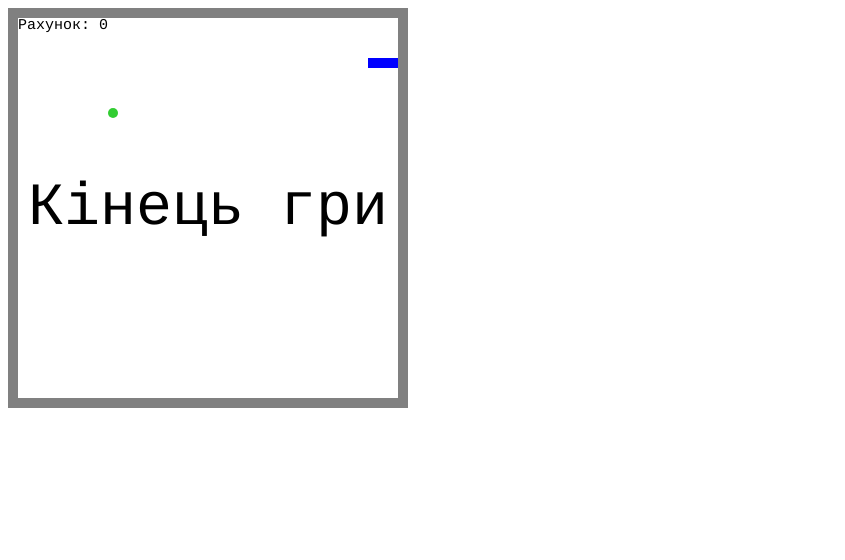
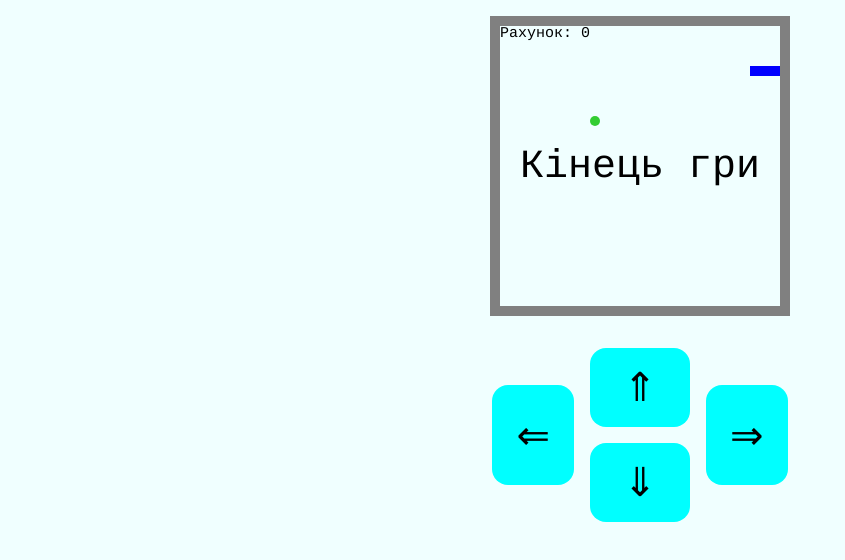
Before and after one commit to Alexandr-Kovalenko/snake, a plain HTML site: page index.html in a window 1280 px wide. Shown: the whole page, without its empty margins (0-845 px from the left). Drawn offline with Linux system fonts and the light colour scheme.

Commit message:
Add buttons

```diff
--- a/css/style.css
+++ b/css/style.css
@@ -1,21 +1,34 @@
-
 /*Обнуление*/
-*{
+* {
   padding: 0;
   margin: 0;
   border: 0;
 }
-*,*:before,*:after{
+*,
+*:before,
+*:after {
   -moz-box-sizing: border-box;
   -webkit-box-sizing: border-box;
   box-sizing: border-box;
 }
-:focus,:active{outline: none;}
-a:focus,a:active{outline: none;}
+:focus,
+:active {
+  outline: none;
+}
+a:focus,
+a:active {
+  outline: none;
+}
 
-nav,footer,header,aside{display: block;}
+nav,
+footer,
+header,
+aside {
+  display: block;
+}
 
-html,body{
+html,
+body {
   height: 100%;
   width: 100%;
   font-size: 100%;
@@ -25,20 +38,86 @@ html,body{
   -moz-text-size-adjust: 100%;
   -webkit-text-size-adjust: 100%;
 }
-input,button,textarea{font-family:inherit;}
+input,
+button,
+textarea {
+  font-family: inherit;
+}
 
-input::-ms-clear{display: none;}
-button{cursor: pointer;}
-button::-moz-focus-inner {padding:0;border:0;}
-a, a:visited{text-decoration: none;}
-a:hover{text-decoration: none;}
-ul li{list-style: none;}
-img{vertical-align: top;}
+input::-ms-clear {
+  display: none;
+}
+button {
+  cursor: pointer;
+}
+button::-moz-focus-inner {
+  padding: 0;
+  border: 0;
+}
+a,
+a:visited {
+  text-decoration: none;
+}
+a:hover {
+  text-decoration: none;
+}
+ul li {
+  list-style: none;
+}
+img {
+  vertical-align: top;
+}
 
-h1,h2,h3,h4,h5,h6{font-size:inherit;font-weight: 400;}
-/*--------------------*/
+h1,
+h2,
+h3,
+h4,
+h5,
+h6 {
+  font-size: inherit;
+  font-weight: 400;
+}
 
-.bigred{
-	font-size: 20px;
-	color: red;
+body {
+  background-color: azure;
 }
+
+.canvas {
+  display: flex;
+  justify-content: center;
+  padding: 16px;
+}
+
+.buttons {
+  display: flex;
+  justify-content: center;
+  align-items: center;
+  padding: 16px;
+  gap: 16px;
+}
+
+.up-down {
+  display: flex;
+  flex-direction: column;
+  gap: 16px;
+}
+
+#up,
+#down {
+  display: block;
+  width: 100px;
+  font-size: 40px;
+  padding: 16px;
+  background-color: aqua;
+  border-radius: 16px;
+}
+
+#left,
+#right {
+  display: block;
+  height: 100px;
+  font-size: 40px;
+  padding: 24px;
+  background-color: aqua;
+  border-radius: 16px;
+}
--- a/index.html
+++ b/index.html
@@ -4,10 +4,21 @@
     <meta charset="UTF-8" />
     <meta name="viewport" content="width=device-width, initial-scale=1.0" />
     <title>Document</title>
+
+    <link rel="stylesheet" href="./css/style.css" />
   </head>
   <body>
-    <canvas id="canvas" width="400" height="400"></canvas>
-
+    <div class="canvas">
+      <canvas id="canvas" width="300" height="300"></canvas>
+    </div>
+    <div class="buttons">
+      <button type="button" id="left">&#8656;</button>
+      <div class="up-down">
+        <button type="button" id="up">&#8657;</button>
+        <button type="button" id="down">&#8659;</button>
+      </div>
+      <button type="button" id="right">&#8658;</button>
+    </div>
     <script src="./js/jquery-3.7.1.min.js"></script>
     <script src="./js/script.js"></script>
   </body>
--- a/js/script.js
+++ b/js/script.js
@@ -158,7 +158,7 @@ function drawScore() {
 
 function gameOver() {
   clearInterval(intervalid);
-  ctx.font = "60px Courier";
+  ctx.font = "40px Courier";
   ctx.fillStyle = "Black";
   ctx.textAlign = "center";
   ctx.textBaseline = "middle";
@@ -183,3 +183,19 @@ $("body").keydown(function (event) {
     snake.setDirection(newDirection);
   }
 });
+
+$("#up").click(() => {
+  snake.setDirection("up");
+});
+
+$("#down").click(() => {
+  snake.setDirection("down");
+});
+
+$("#left").click(() => {
+  snake.setDirection("left");
+});
+
+$("#right").click(() => {
+  snake.setDirection("right");
+});
```
Lines whose indentation alone changed are shown as unchanged.
